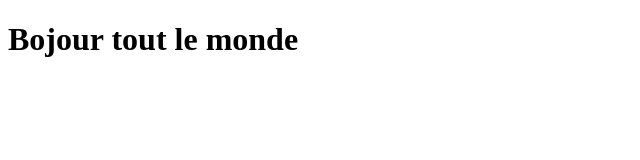
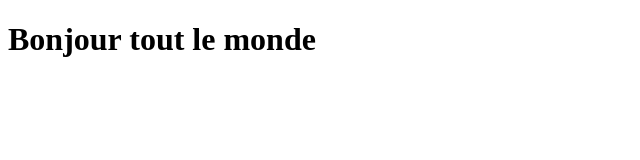
Before and after one commit to IuliiaBrandao/iuliiabr, a plain HTML site: page index.html in a window 1280 px wide. Shown: the whole page, without its empty margins (0-640 px from the left). Drawn offline with Linux system fonts and the light colour scheme.

Commit message:
first commit

```diff
--- a/index.html
+++ b/index.html
@@ -6,6 +6,6 @@
     <title>Document</title>
 </head>
 <body>
-    <h1>Bojour tout le monde </h1>
+    <h1>Bonjour tout le monde </h1>
 </body>
 </html>
```
